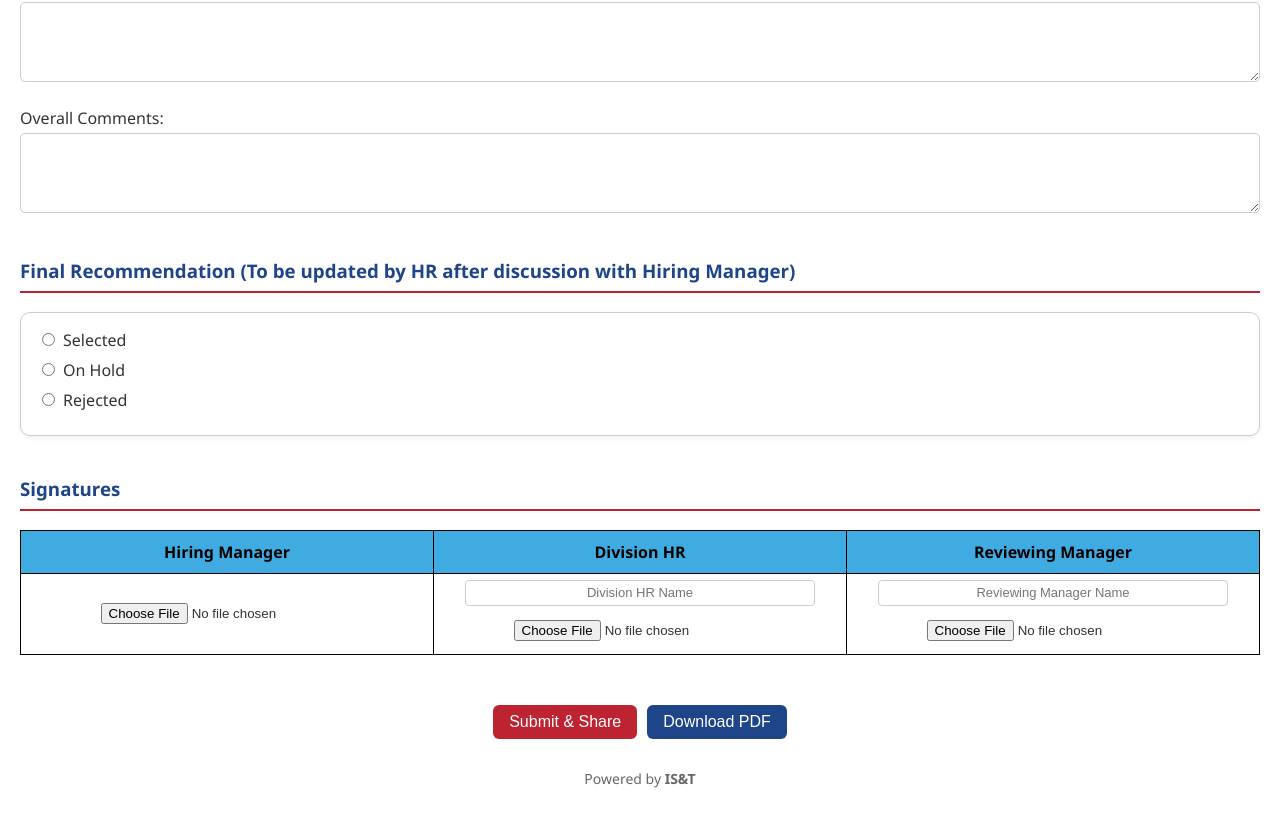
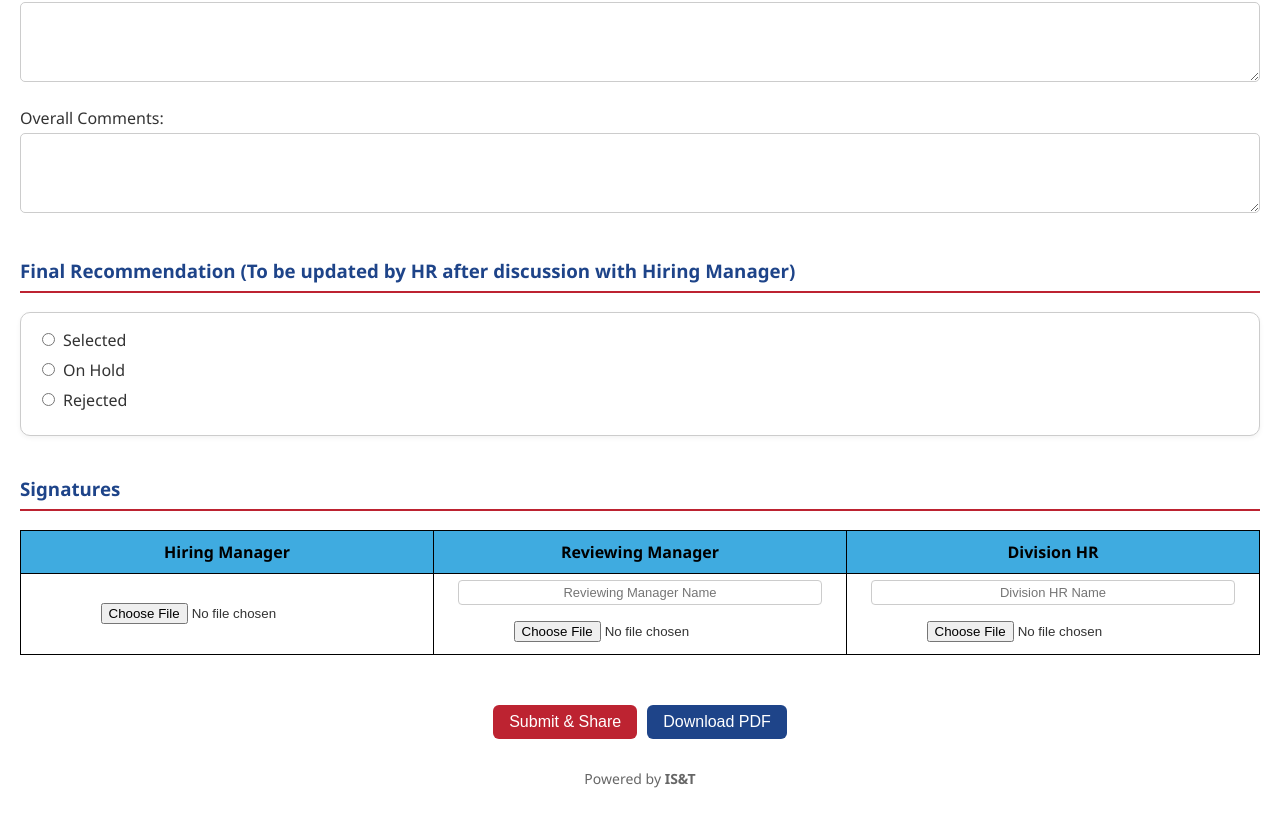
Before and after one commit to mgowthami2409/assessment-portal, a React (Create React App) app in the folder frontend/: page /interview/mid in a window 1280 px wide. Shown: the part 4469-5291 px from the top of the page. Built offline with nearby package versions, Linux system fonts and the light colour scheme; no server answers; the HTML template or start-up script is replaced by a standard one.

Commit message:
Update InterviewMid.js1

```diff
--- a/frontend/src/pages/InterviewMid.js
+++ b/frontend/src/pages/InterviewMid.js
@@ -791,24 +791,20 @@ export default function InterviewAssessmentForm() {
         <thead>
           <tr>
             <th style={styles.signatureTh}>Hiring Manager</th>
+            <th style={styles.signatureTh}>Reviewing Manager</th>
             <th style={styles.signatureTh}>Division HR</th>
-            <th style={styles.signatureTh}>Reviewing Manager</th>
           </tr>
         </thead>
         <tbody>
           <tr>
-            {/* Hiring Manager Signature */}
+            {/* 🔹 Hiring Manager Signature */}
             <td style={styles.signatureBox}>
               <div style={{ display: "flex", flexDirection: "column", alignItems: "center", height: "100%" }}>
-                {/* No name input for Hiring Manager as per current requirement */}
                 <div style={{ flex: 1, display: "flex", alignItems: "center", justifyContent: "center", width: "100%" }}>
-                  {signatures.hiringManager ? (
-                    <label style={{ cursor: "pointer", height: "100%" }}>
-                      {/* <img src={signatures.hiringManager} alt="Hiring Manager signature" style={styles.signatureImg} /> */}
-                      {normalizeBase64(signatures.hiringManager) ? (
+                  {signaturePreviews.hiringManager ? (
                     <img
-                          src={normalizeBase64(signatures.hiringManager)}
-                          alt="Hiring Manager signature"
+                      src={signaturePreviews.hiringManager}
+                      alt="Hiring Manager Signature"
                       style={styles.signatureImg}
                     />
                   ) : (
@@ -816,26 +812,52 @@ export default function InterviewAssessmentForm() {
                       type="file"
                       accept="image/*"
                       onChange={(e) => handleSignatureUpload("hiringManager", e)}
-                          style={{ margin: '0 auto', display: 'block' }}
-                        />
-                      )}
-                    </label>
-                  ) : (
-                    <>
-                      {/* <span style={{ color: "#bbb", fontSize: 13, margin: "10px 0 4px 0" }}>No signature</span> */}
-                      <input
-                        type="file"
-                        accept="image/*"
-                        onChange={(e) => handleSignatureUpload("hiringManager", e)}
                       style={{ margin: "0 auto", display: "block" }}
                     />
-                    </>
                   )}
                 </div>
               </div>
             </td>
 
-            {/* Division HR Signature & Name */}
+            {/* 🔹 Reviewing Manager Signature + Name */}
+            <td style={styles.signatureBox}>
+              <div style={{ display: "flex", flexDirection: "column", alignItems: "center", height: "100%" }}>
+                <input
+                  type="text"
+                  placeholder="Reviewing Manager Name"
+                  value={formData.reviewingManagerName || ""}
+                  onChange={(e) => updateField("reviewingManagerName", e.target.value)}
+                  style={{
+                    marginTop: 6,
+                    marginBottom: 4,
+                    padding: "4px 6px",
+                    fontSize: 13,
+                    borderRadius: 4,
+                    border: "1px solid #ccc",
+                    width: "85%",
+                    textAlign: "center",
+                  }}
+                />
+                <div style={{ flex: 1, display: "flex", alignItems: "center", justifyContent: "center", width: "100%" }}>
+                  {signaturePreviews.reviewingManager ? (
+                    <img
+                      src={signaturePreviews.reviewingManager}
+                      alt="Reviewing Manager Signature"
+                      style={styles.signatureImg}
+                    />
+                  ) : (
+                    <input
+                      type="file"
+                      accept="image/*"
+                      onChange={(e) => handleSignatureUpload("reviewingManager", e)}
+                      style={{ margin: "0 auto", display: "block" }}
+                    />
+                  )}
+                </div>
+              </div>
+            </td>
+
+            {/* 🔹 Division HR Signature + Name */}
             <td style={styles.signatureBox}>
               <div style={{ display: "flex", flexDirection: "column", alignItems: "center", height: "100%" }}>
                 <input
@@ -845,93 +867,34 @@ export default function InterviewAssessmentForm() {
                   onChange={(e) => updateField("divisionHRName", e.target.value)}
                   style={{
                     marginTop: 6,
-                    marginBottom: 2,
+                    marginBottom: 4,
                     padding: "4px 6px",
                     fontSize: 13,
                     borderRadius: 4,
                     border: "1px solid #ccc",
                     width: "85%",
-                    alignSelf: "center",
-                    boxSizing: "border-box",
-                    height: 26,
                     textAlign: "center",
                   }}
                 />
                 <div style={{ flex: 1, display: "flex", alignItems: "center", justifyContent: "center", width: "100%" }}>
-                  {signatures.divisionHR ? (
-                    <label style={{ cursor: "pointer", height: "100%" }}>
-                      <img src={signatures.divisionHR} alt="Division HR signature" style={styles.signatureImg} />
-                      <input
-                        type="file"
-                        accept="image/*"
-                        onChange={(e) => handleSignatureUpload("divisionHR", e)}
-                        style={{ display: "none" }}
+                  {signaturePreviews.divisionHR ? (
+                    <img
+                      src={signaturePreviews.divisionHR}
+                      alt="Division HR Signature"
+                      style={styles.signatureImg}
                     />
-                    </label>
                   ) : (
-                    <>
-                      {/* <span style={{ color: "#bbb", fontSize: 13, margin: "10px 0 4px 0" }}>No signature</span> */}
                     <input
                       type="file"
                       accept="image/*"
                       onChange={(e) => handleSignatureUpload("divisionHR", e)}
                       style={{ margin: "0 auto", display: "block" }}
                     />
-                    </>
-                  )}
-                </div>
-              </div>
-            </td>
-
-            {/* Reviewing Manager Signature & Name */}
-            <td style={styles.signatureBox}>
-              <div style={{ display: "flex", flexDirection: "column", alignItems: "center", height: "100%" }}>
-                <input
-                  type="text"
-                  placeholder="Reviewing Manager Name"
-                  value={formData.reviewingManagerName || ""}
-                  onChange={(e) => updateField("reviewingManagerName", e.target.value)}
-                  style={{
-                    marginTop: 6,
-                    marginBottom: 2,
-                    padding: "4px 6px",
-                    fontSize: 13,
-                    borderRadius: 4,
-                    border: "1px solid #ccc",
-                    width: "85%",
-                    alignSelf: "center",
-                    boxSizing: "border-box",
-                    height: 26,
-                    textAlign: "center",
-                  }}
-                />
-                <div style={{ flex: 1, display: "flex", alignItems: "center", justifyContent: "center", width: "100%" }}>
-                  {signatures.reviewingManager ? (
-                    <label style={{ cursor: "pointer", height: "100%" }}>
-                      <img src={signatures.reviewingManager} alt="Reviewing Manager signature" style={styles.signatureImg} />
-                      <input
-                        type="file"
-                        accept="image/*"
-                        onChange={(e) => handleSignatureUpload("reviewingManager", e)}
-                        style={{ display: "none" }}
-                      />
-                    </label>
-                  ) : (
-                    <>
-                      {/* <span style={{ color: "#bbb", fontSize: 13, margin: "10px 0 4px 0" }}>No signature</span> */}
-                      <input
-                        type="file"
-                        accept="image/*"
-                        onChange={(e) => handleSignatureUpload("reviewingManager", e)}
-                        style={{ margin: "0 auto", display: "block" }}
-                      />
-                    </>
                   )}
                 </div>
               </div>
             </td>
           </tr>
-
         </tbody>
       </table>
 
```
Lines whose indentation alone changed are shown as unchanged.
